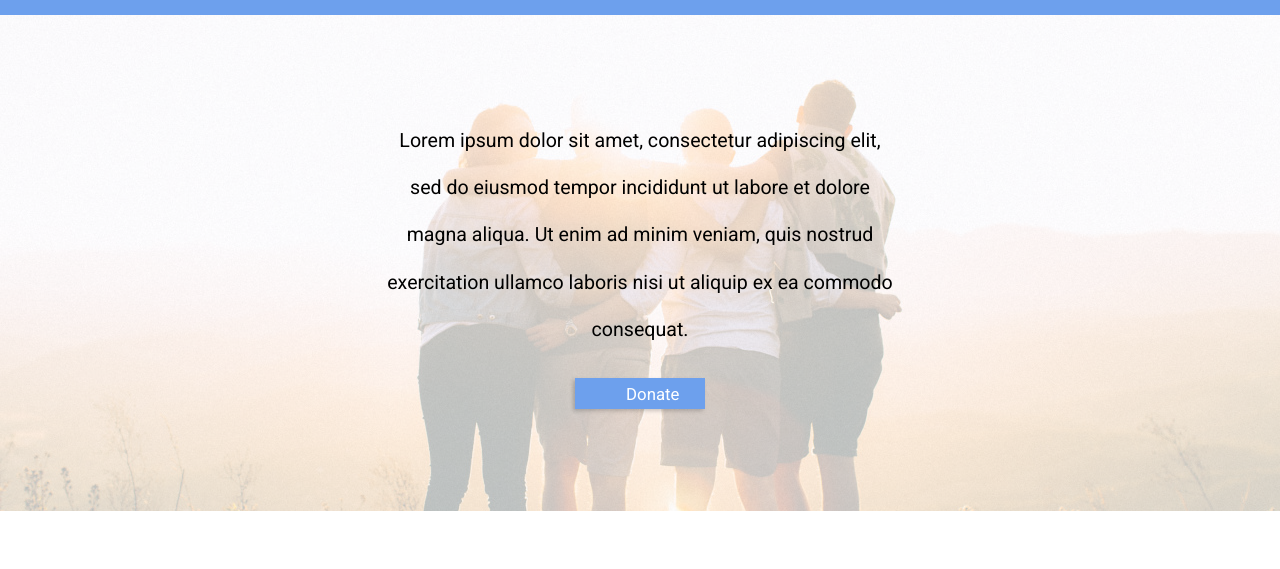
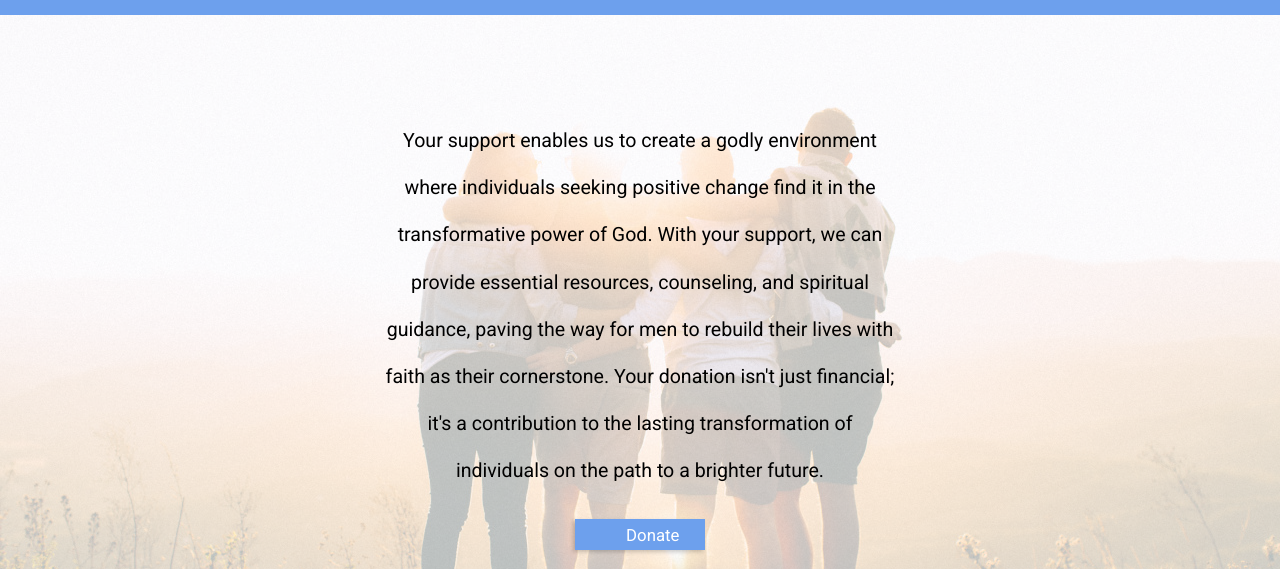
Before and after one commit to cartersvilleoutreachint/menscentersite, a Next.js app: page / in a window 1280 px wide. Shown: the part 1484-2053 px from the top of the page. Built offline with nearby package versions, Linux system fonts and the light colour scheme; no server answers; some icons are missing.

Commit message:
added some text

```diff
--- a/src/app/(mainsite)/components/homepage/Support/Support.tsx
+++ b/src/app/(mainsite)/components/homepage/Support/Support.tsx
@@ -9,7 +9,7 @@ export default function Support() {
         <h1 className={styles.ribbon}>Help support the community.</h1>
 
         <div className={styles.content}>
-          <p>Lorem ipsum dolor sit amet, consectetur adipiscing elit, sed do eiusmod tempor incididunt ut labore et dolore magna aliqua. Ut enim ad minim veniam, quis nostrud exercitation ullamco laboris nisi ut aliquip ex ea commodo consequat.</p>
+          <p>Your support enables us to create a godly environment where individuals seeking positive change find it in the transformative power of God. With your support, we can provide essential resources, counseling, and spiritual guidance, paving the way for men to rebuild their lives with faith as their cornerstone. Your donation isn't just financial; it's a contribution to the lasting transformation of individuals on the path to a brighter future.</p>
 
           <a href="https://paypal.com" target="_blank" className="main-cta"><InlineIcon style={{scale: 0.6}} icon="mdi:heart"/> Donate</a>
 
```
